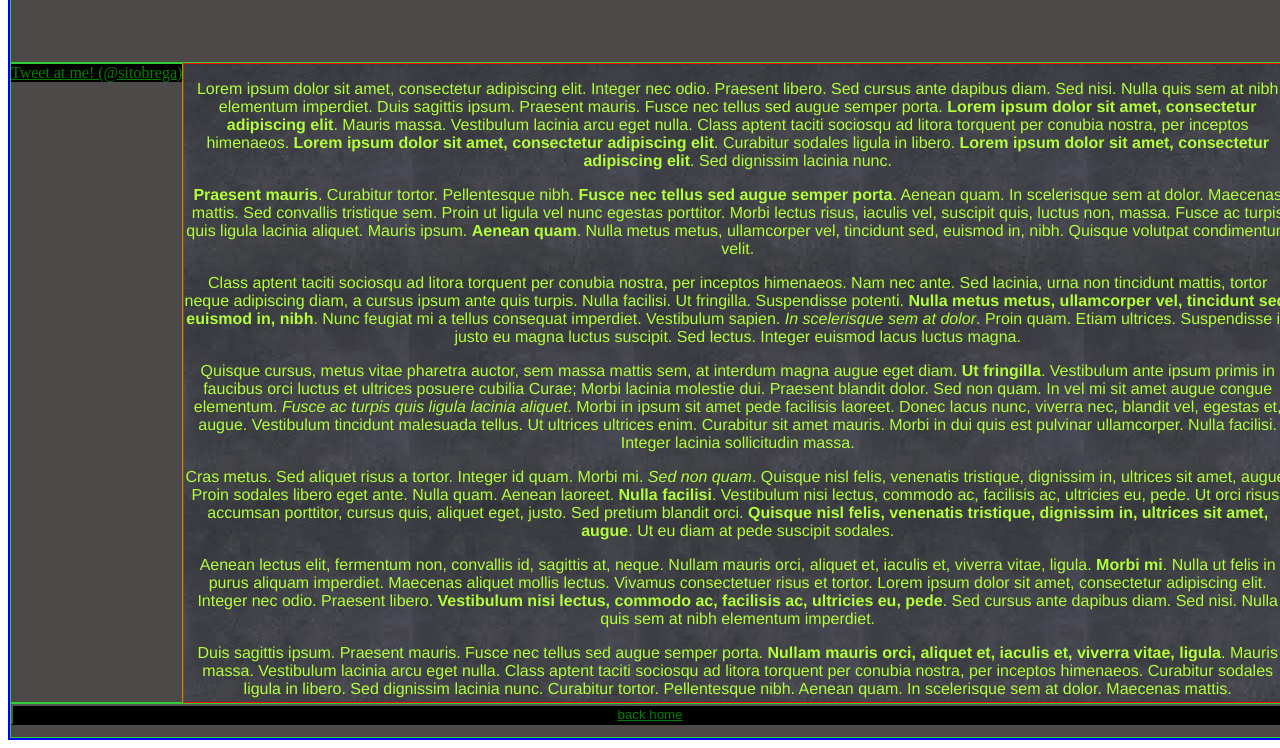
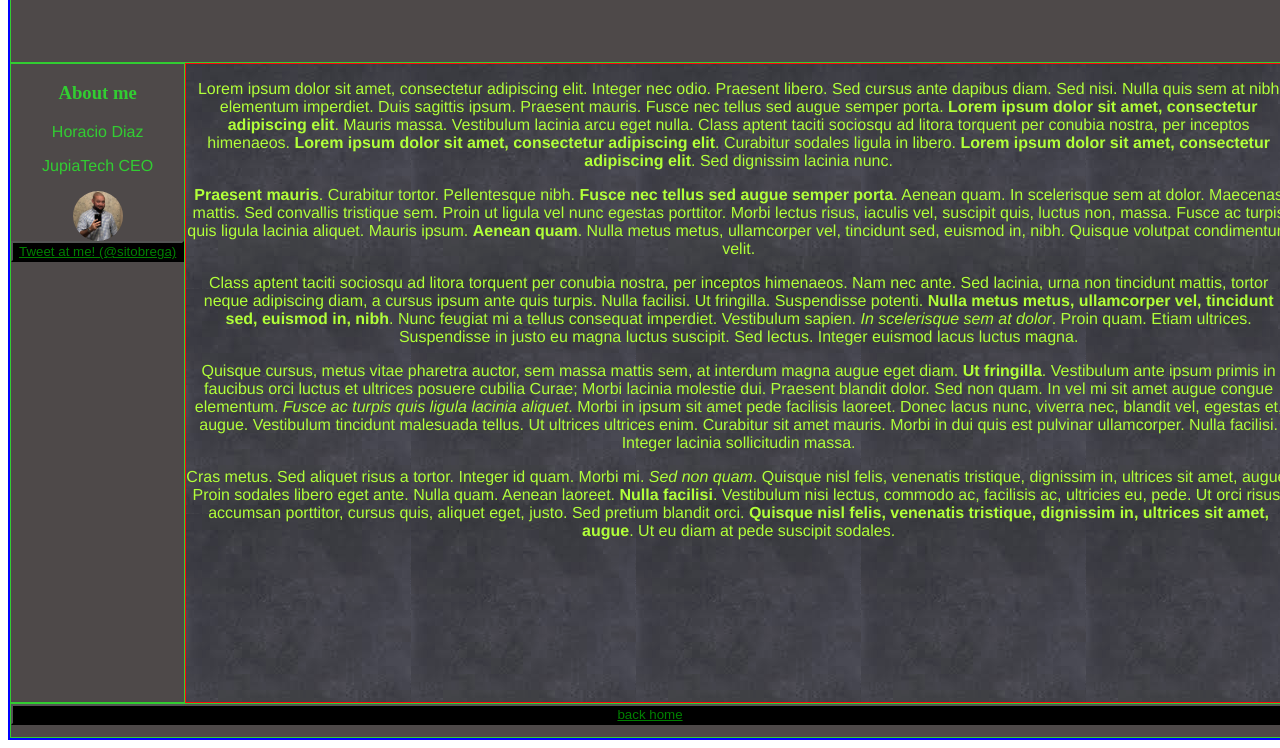
Before and after one commit to bregadev/personalblog, a plain HTML site: page blog/blog-post2.html in a window 1280 px wide. Shown: the part 72-820 px from the top of the page. Drawn offline with Linux system fonts and the light colour scheme.

Commit message:
added bio

```diff
--- a/blog/blog-post2.html
+++ b/blog/blog-post2.html
@@ -15,10 +15,20 @@
     	<h1>This my second blog post<h1/>
     </div>
     <div class="feature box">
-        <div class="features">
-            <a class="twitter-share-button"
-  href="https://twitter.com/intent/tweet">
-Tweet at me! (@sitobrega)</a>
+        <div class="feature">
+            <div>
+                <h3> About me</h3>
+                <p>Horacio Diaz </p>
+                <p>JupiaTech CEO</p>
+                <img class="blog-img" src="../img/avi.jpeg"/>
+            </div>
+            <div>
+                <button>
+                    <a class="twitter-share-button"
+                    href="https://twitter.com/intent/tweet">
+                  Tweet at me! (@sitobrega)</a>
+                </button>
+            </div>
         </div>
     </div>
     <div class="blog-content blog-box">
@@ -33,9 +43,9 @@ Tweet at me! (@sitobrega)</a>
 
 <p>Cras metus. Sed aliquet risus a tortor. Integer id quam. Morbi mi. <i>Sed non quam</i>. Quisque nisl felis, venenatis tristique, dignissim in, ultrices sit amet, augue. Proin sodales libero eget ante. Nulla quam. Aenean laoreet. <b>Nulla facilisi</b>. Vestibulum nisi lectus, commodo ac, facilisis ac, ultricies eu, pede. Ut orci risus, accumsan porttitor, cursus quis, aliquet eget, justo. Sed pretium blandit orci. <b>Quisque nisl felis, venenatis tristique, dignissim in, ultrices sit amet, augue</b>. Ut eu diam at pede suscipit sodales. </p>
 
-<p>Aenean lectus elit, fermentum non, convallis id, sagittis at, neque. Nullam mauris orci, aliquet et, iaculis et, viverra vitae, ligula. <b>Morbi mi</b>. Nulla ut felis in purus aliquam imperdiet. Maecenas aliquet mollis lectus. Vivamus consectetuer risus et tortor. Lorem ipsum dolor sit amet, consectetur adipiscing elit. Integer nec odio. Praesent libero. <b>Vestibulum nisi lectus, commodo ac, facilisis ac, ultricies eu, pede</b>. Sed cursus ante dapibus diam. Sed nisi. Nulla quis sem at nibh elementum imperdiet. </p>
+<!-- <p>Aenean lectus elit, fermentum non, convallis id, sagittis at, neque. Nullam mauris orci, aliquet et, iaculis et, viverra vitae, ligula. <b>Morbi mi</b>. Nulla ut felis in purus aliquam imperdiet. Maecenas aliquet mollis lectus. Vivamus consectetuer risus et tortor. Lorem ipsum dolor sit amet, consectetur adipiscing elit. Integer nec odio. Praesent libero. <b>Vestibulum nisi lectus, commodo ac, facilisis ac, ultricies eu, pede</b>. Sed cursus ante dapibus diam. Sed nisi. Nulla quis sem at nibh elementum imperdiet. </p>
 
-<p>Duis sagittis ipsum. Praesent mauris. Fusce nec tellus sed augue semper porta. <b>Nullam mauris orci, aliquet et, iaculis et, viverra vitae, ligula</b>. Mauris massa. Vestibulum lacinia arcu eget nulla. Class aptent taciti sociosqu ad litora torquent per conubia nostra, per inceptos himenaeos. Curabitur sodales ligula in libero. Sed dignissim lacinia nunc. Curabitur tortor. Pellentesque nibh. Aenean quam. In scelerisque sem at dolor. Maecenas mattis. </p>
+<p>Duis sagittis ipsum. Praesent mauris. Fusce nec tellus sed augue semper porta. <b>Nullam mauris orci, aliquet et, iaculis et, viverra vitae, ligula</b>. Mauris massa. Vestibulum lacinia arcu eget nulla. Class aptent taciti sociosqu ad litora torquent per conubia nostra, per inceptos himenaeos. Curabitur sodales ligula in libero. Sed dignissim lacinia nunc. Curabitur tortor. Pellentesque nibh. Aenean quam. In scelerisque sem at dolor. Maecenas mattis. </p> -->
 
 
 
--- a/css/blog-style.css
+++ b/css/blog-style.css
@@ -63,11 +63,21 @@
 
   .feature{
     grid-area: feat;
-    display: flex;
+    /* display: flex; */
     flex-basis: 10rem;
+    background: rgb(78, 73, 73);
+    color: limegreen;
 
   }
-  .article{
+  article{
       display: flexbox;
+      height: 80%;
+
 
   }
+  .blog-img{
+    vertical-align: middle;
+    width: 50px;
+    height: 50px;
+    border-radius: 50%;
+  }
```
Also changed, not shown: blog/blog-post1.html (+14 -4 lines), blog/blog-post3.html (+18 -8 lines), blog/blog-post4.html (+18 -8 lines), blog/blog-post5.html (+18 -8 lines), blog/blog-post6.html (+18 -8 lines), img/avi.jpeg (added).
